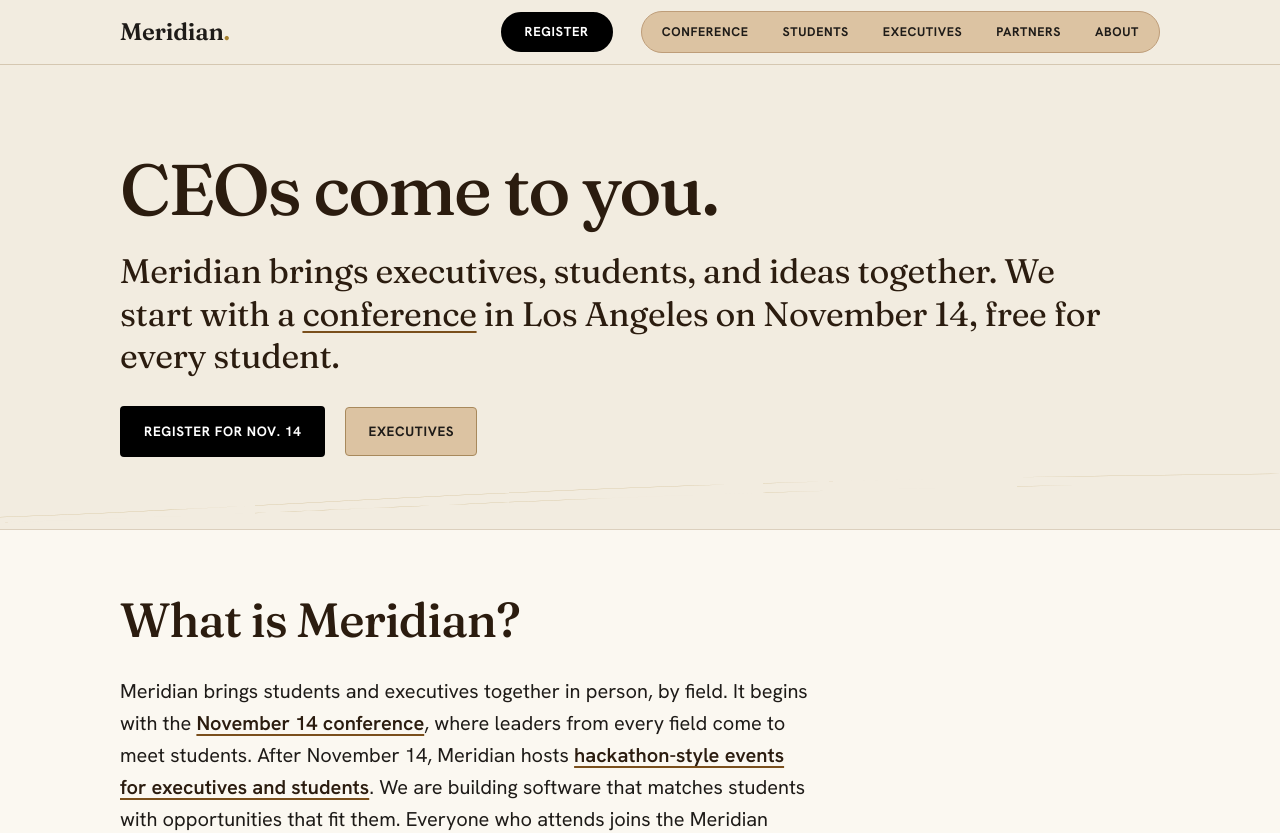
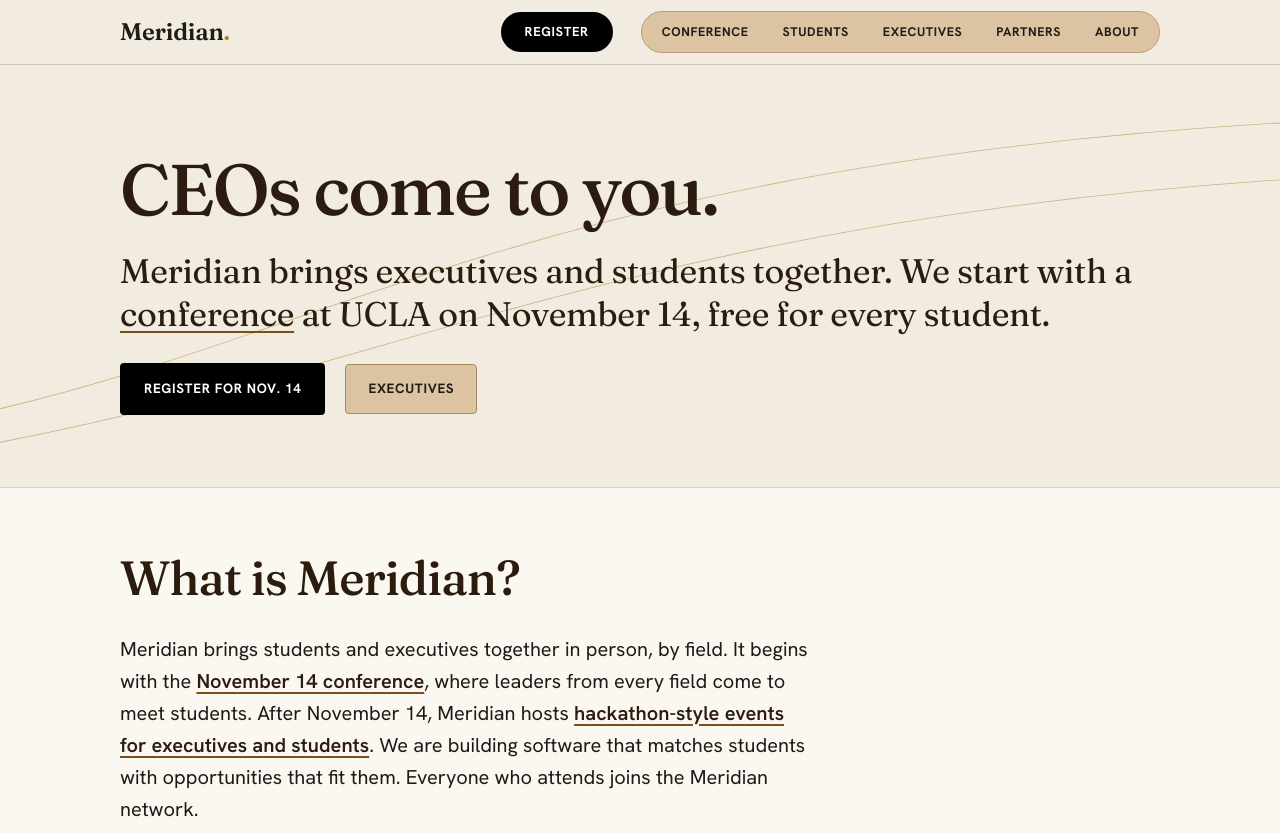
Before and after one commit to jaxtonwright11/meridian, a Next.js app: page / in a window 1280 px wide. Shown: the top 833 px of the page. Built offline with nearby package versions, Linux system fonts and the light colour scheme; a web font is replaced by a local one.

Commit message:
Hero: executives and students, at UCLA; restore meridian lines
Co-Authored-By: Claude Sonnet 5.5 <noreply@anthropic.com>
Claude-Session: https://claude.ai/code/session_01Sz375vWki4iWor3jhJsz7K

```diff
--- a/app/page.tsx
+++ b/app/page.tsx
@@ -21,8 +21,8 @@ export default function Home() {
           <div className="m-wrap">
             <h1>CEOs come to you.</h1>
             <p className="m-sub">
-              Meridian brings executives, students, and ideas together. We start with
-              a <a className="m-sublink" href="/conference/">conference</a> in Los Angeles on November 14, free for every student.
+              Meridian brings executives and students together. We start with
+              a <a className="m-sublink" href="/conference/">conference</a> at UCLA on November 14, free for every student.
             </p>
             <div className="m-actions">
               <RegisterButton>Register for Nov. 14</RegisterButton>
--- a/app/site.css
+++ b/app/site.css
@@ -687,8 +687,6 @@ a.m-stat:focus-visible { outline: 2px solid var(--gold-deep); outline-offset: 2p
 .m-sublink { color: inherit; text-decoration: underline; text-decoration-color: var(--gold-deep); text-decoration-thickness: 2px; text-underline-offset: 5px; }
 .m-sublink:hover { text-decoration-color: var(--heading); }
 .m-sublink:focus-visible { outline: 2px solid var(--gold-deep); outline-offset: 3px; }
-/* Home hero: keep the meridian lines in a strip below the text, not through it */
-.m-hero-home .m-line { top: auto; bottom: 0; height: 64px; }
 /* Register: gold, the one bright color, with a black outline */
 .btn-register, .btn-register:hover { background: #F2C94C; color: #2B1C0F; border: 2px solid #000; }
 .btn-register:hover { background: #F7D56B; }
```
